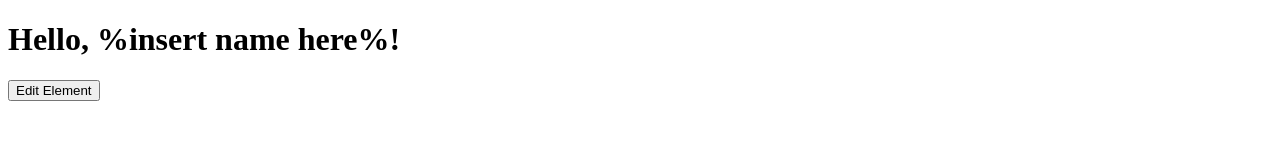
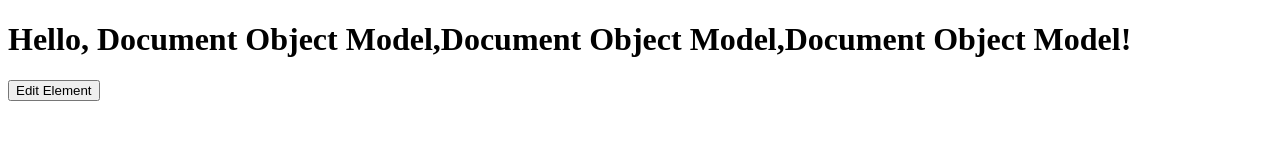
Before and after one commit to Pisarevv/SoftUni-JavaScript-Advanced, a plain HTML site: page 4.DOM Introduction/01.Edit Element/tamplate.html in a window 1280 px wide. Both pictures are taken after a click on the button "Edit Element". Drawn offline with Linux system fonts and the light colour scheme.

Commit message:
Task 1 completed

```diff
--- a/4.DOM Introduction/01.Edit Element/EditElement.js
+++ b/4.DOM Introduction/01.Edit Element/EditElement.js
@@ -1,3 +1,10 @@
-function editElement() {
-    // TODO
-}
+function editElement(ref,match,replacer) {
+    debugger;
+    let pattern = /\%(.*?)\%/;
+    let text = ref.textContent;
+    while(text.includes(match)){
+        text = text.replace(match,replacer);
+    }
+
+    ref.textContent = text;
+    }
--- a/4.DOM Introduction/01.Edit Element/tamplate.html
+++ b/4.DOM Introduction/01.Edit Element/tamplate.html
@@ -5,8 +5,8 @@
     <title>Edit Element</title>
 </head>
 <body>
-<h1 id="e1">Hello, %insert name here%!</h1>
-<button onclick="editElement(document.getElementById('e1'), '%insert name here%', 'Document Object Model')">Edit Element</button>
-<script src="EditElement.js"></script>
+<h1 id="e1">Hello, %insert name here%,%insert name here%,%insert name here%!</h1>
+<button onclick="editElement(document.getElementById('e1'), '%insert name here%', 'Document Object Model')">Edit Element </button>
+<script src="EditElement.js"> </script>
 </body>
 </html>
```
